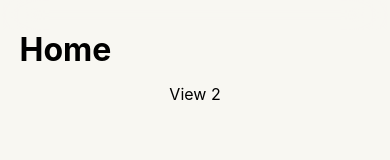
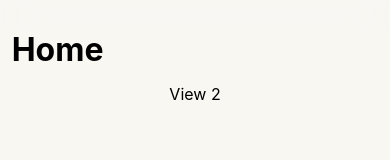
Before and after one commit to exgael/SWReactOld, a React (Create React App) app: page / in a window 390 px wide. Shown: the top 160 px of the page. Built offline with nearby package versions, Linux system fonts and the light colour scheme.

Commit message:
Large title even less wacky

```diff
--- /dev/null
+++ b/src/swift-react/SWCore/SWElements/SWAnimation/SWAnimation.tsx
@@ -0,0 +1,34 @@
+import React, { useState, useEffect } from 'react';
+import { motion, AnimatePresence } from 'framer-motion';
+import {AnimationComponent} from "../../SWTypes/Components";
+import {SWView} from "../SWElements";
+
+export const SWWithAnimation: React.FC<{ view: AnimationComponent }> = React.memo(
+    ({ view }) => {
+
+        const [isAnimating, setIsAnimating] = useState(true);
+        // Define rounded rectangle-specific styles or event overrides here
+        const roundedRectangleStyle =  { /* ... */ };
+        const roundedRectangleEvents = { /* ... */ };
+        return (
+            <SWView
+                view={view as AnimationComponent}
+                overrideStyles={roundedRectangleStyle}
+                overrideEvents={roundedRectangleEvents}
+            >
+                <AnimatePresence>
+                    {isAnimating && (
+                        <motion.div
+                            initial={view.initial}
+                            animate={view.animate}
+                            exit={view.exit}
+                            transition={view.transition}
+                        >
+                            {view.child.toJSX()}
+                        </motion.div>
+                    )}
+                </AnimatePresence>
+            </SWView>
+        )
+    }
+);
--- a/src/swift-react/SWCore/SWReactIndex/index.css
+++ b/src/swift-react/SWCore/SWReactIndex/index.css
@@ -131,14 +131,14 @@ body {
         font-size: var(--bottom-bar-icon-text-size) !important;
     }
 
-    .LargeTitle {
-        position: relative; /* Or absolute, depending on your layout */
-        /*top: var(--top-padding-phone); !* Adjust based on the height of your top bar *!*/
-        z-index: -1;
-        left: 5vw;
-        width: 100%;
-        transition: transform 150ms, opacity 0.2s;  /*Smooth transition for scrolling effect */
-    }
+    /*.LargeTitle {*/
+    /*    position: relative; !* Or absolute, depending on your layout *!*/
+    /*    !*top: var(--top-padding-phone); !* Adjust based on the height of your top bar *!*!*/
+    /*    z-index: -1;*/
+    /*    left: 5vw;*/
+    /*    width: 100%;*/
+    /*    transition: transform 150ms, opacity 0.2s;  !*Smooth transition for scrolling effect *!*/
+    /*}*/
 
 }
 
--- a/src/swift-react/SWCore/SWTemplates/SWTabView/SWBars/Phone/TopBar/SWTopBar.tsx
+++ b/src/swift-react/SWCore/SWTemplates/SWTabView/SWBars/Phone/TopBar/SWTopBar.tsx
@@ -5,6 +5,23 @@ import {HStack, LargeTitle, RoundedRectangle, Spacer, Text, Title, VStack} from
 import {useTabView} from "../../../SWTabViewProvider";
 import {useNavigationStack} from "../../../../../SWProvider/NavigationStack/NavigationStackContext";
 import {ChevronBack} from "../../../../../../components/icons/chevrons";
+import {withAnimation} from "../../../../../../components/animation/withAnimation";
+
+
+const fadeInOutAnimation = {
+    initial: { opacity: 0 },
+    animate: { opacity: 1 },
+    exit: { opacity: 0 },
+    transition: { duration: 0.2 }
+};
+
+const largeTitleAnimation = {
+    initial: { opacity: 1 },
+    animate: { opacity: 0 }, // Adjust values as needed
+    exit: { opacity: 1 },
+    transition: { duration: 0.2 }
+};
+
 
 export const SWTopBar: FC<{ view: View }> = observer(({ view }) => {
 
@@ -14,21 +31,11 @@ export const SWTopBar: FC<{ view: View }> = observer(({ view }) => {
 
     useEffect(() => {
         const handleScroll = () => {
-            const scrollThreshold = 1; // Threshold for the transition
+            const scrollThreshold = 0; // Threshold for the transition
             const scrollPosition = window.scrollY;
-            const largeTitle = document.querySelector('.LargeTitle') as HTMLElement;
-
-            if (!largeTitle) return;
-
             if (scrollPosition > scrollThreshold) {
-                // Apply transformation instantly
-                largeTitle.style.transform = `translateY(-100%)`;
-                largeTitle.style.opacity = '0';
                 setIsLargeTitleHidden(true);
             } else {
-                // Reset styles when below the threshold
-                largeTitle.style.transform = '';
-                largeTitle.style.opacity = '';
                 setIsLargeTitleHidden(false);
             }
         };
@@ -46,7 +53,9 @@ export const SWTopBar: FC<{ view: View }> = observer(({ view }) => {
     const showBackButton = currentStack && currentStack.items.length > 1;
     const title = topItem?.title || 'Default Title';
 
-    const appBarLayout = VStack({alignment: "flex-start"})(
+    const appBarLayout = (
+        VStack({alignment: "flex-start"})(
+
             HStack({alignment: "space-around"})(
 
         showBackButton ? (
@@ -63,13 +72,19 @@ export const SWTopBar: FC<{ view: View }> = observer(({ view }) => {
             )
             ,
 
+            withAnimation(
+                isLargeTitleHidden ? fadeInOutAnimation.initial : fadeInOutAnimation.animate,
+                isLargeTitleHidden ? fadeInOutAnimation.animate : fadeInOutAnimation.initial,
+                fadeInOutAnimation.exit,
+                fadeInOutAnimation.transition
+            )(
                 Title(activeTab.title || title || "")
                     .frame({width: `${100 / 3}vw`, height: "100%"})
-                .opacity(isLargeTitleHidden ? 1 : 0)
                     .foregroundStyle(Color.black)
                     .textAlign("center")
                     .fontSize("1rem")
                     .padding({bottom:"1vh"})
+            )
             ,
             RoundedRectangle("0")
                 .background(Color.clear)
@@ -79,12 +94,18 @@ export const SWTopBar: FC<{ view: View }> = observer(({ view }) => {
             .border({color: Color.rgba(150, 150, 150, isLargeTitleHidden ? 0.4 : 0), style: "solid", width:  "1px"})
             .crossAxisAlignment("flex-end")
         ,
-
+            withAnimation(
+                isLargeTitleHidden ? largeTitleAnimation.initial : largeTitleAnimation.animate,
+                isLargeTitleHidden ? largeTitleAnimation.animate : largeTitleAnimation.initial,
+                largeTitleAnimation.exit,
+                largeTitleAnimation.transition
+            )(
                 LargeTitle(title)
                     .textAlign("left")
-                .setClassName(["LargeTitle"])
+                    .padding({left: "3vw"})
                     .frame({width: "100vw", height: "100%"})
             )
+    ))
 
     return (
             <div style={view.style} {...view.events}>
--- /dev/null
+++ b/src/swift-react/components/animation/withAnimation.tsx
@@ -0,0 +1,13 @@
+import {AnimationComponent} from "../../SWCore/SWTypes/Components";
+import {SWWithAnimation} from "../../SWCore/SWElements/SWAnimation/SWAnimation";
+import {View} from "../../SWCore";
+import createComponent from "../../SWCore/SWElements/componentFactory";
+
+export function withAnimation(initial: any, animate: any, exit: any, transition: any) {
+    return function(child: View): AnimationComponent {
+        return createComponent<AnimationComponent>(
+            { toJSX: function() { return (<SWWithAnimation view={this as AnimationComponent} />); } },
+            { child, initial, animate, exit, transition },
+        );
+    };
+}
```
Also changed, not shown: src/swift-react/SWCore/SWTypes/Components.ts (+15 -0 lines). Lines whose indentation alone changed are shown as unchanged.
